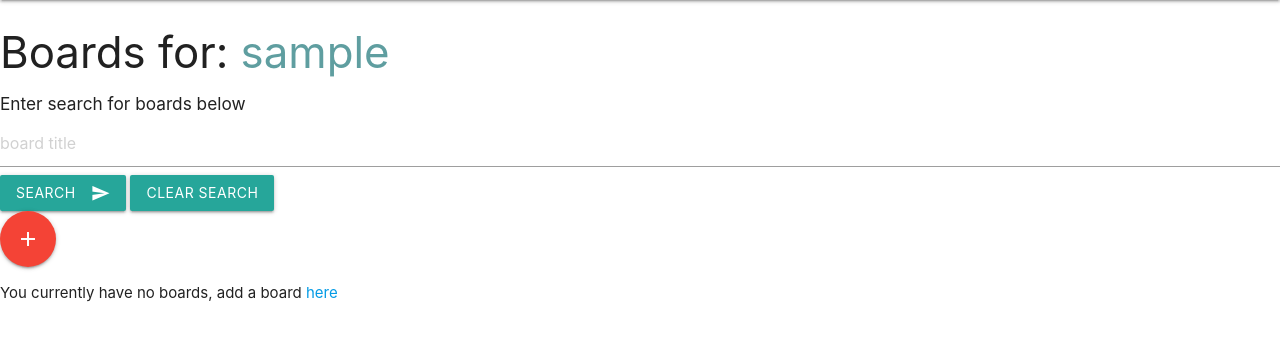
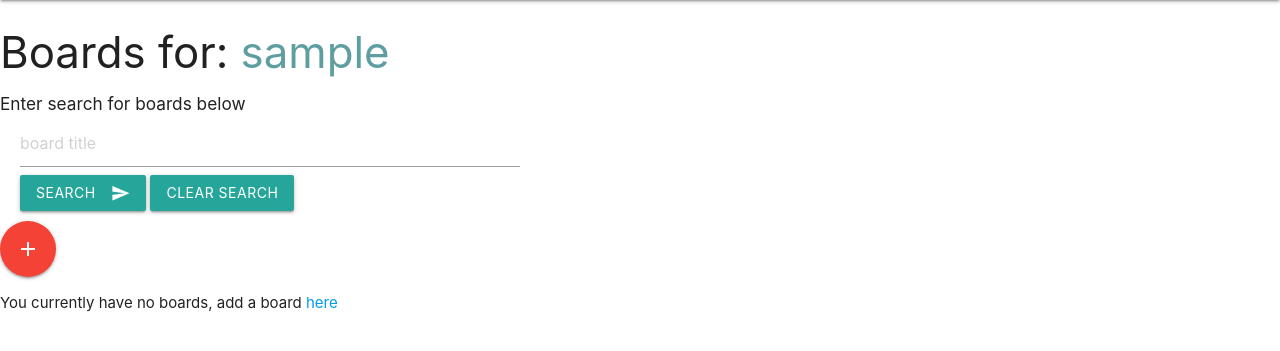
Before and after one commit to vvela2022/Gift-Planner-App, a Django app: page /boards/ in a window 1280 px wide. Shown: the part 64-415 px from the top of the page. Run offline with Django 4.2, Linux system fonts and the light colour scheme; the visitor is signed in with stand-in values (Sample User, id 1); data that the repository does not hold is empty.

Commit message:
more styling

```diff
--- a/main_app/static/styles/main.css
+++ b/main_app/static/styles/main.css
@@ -1,3 +1,5 @@
+
+
 .home-container {
     max-width: 1000px;
     margin: auto;
@@ -20,3 +22,17 @@ h3 > span {
 .board-img {
     max-width: 100px;
 }
+
+.search-bar, .gift-form, .update-form {
+    width: 500px;
+    margin-left: 20px;
+}
+
+.search-bar, .add-button-container {
+    margin-bottom: 10px;
+}
+
+.button-container {
+    display: flex;
+    gap: 10px;
+}
--- a/main_app/templates/base.html
+++ b/main_app/templates/base.html
@@ -40,6 +40,9 @@
         </div>
     </nav>
     {% endif %}
-    {% block content %}{% endblock %}
+
+    {% block content %}
+    {% endblock %}
 </body>
+
 </html>
--- a/main_app/templates/board_delete_confirmation.html
+++ b/main_app/templates/board_delete_confirmation.html
@@ -1,7 +1,8 @@
 {% extends 'base.html' %}
 {% block title %}Board Delete Confirmation{% endblock %}
 {% block content %}
-<h4>Are you sure you want to Delete {{board.title}}</h4>
+<h4>Are you sure you want to Delete Board: {{board.title}}</h4>
+<div class="button-container">
     <form method="post">
         {% csrf_token %}
             <button class="btn waves-effect waves-light btn-small" type="submit">Confirm</button>
@@ -9,4 +10,6 @@
     <a href="{% url 'board_detail' board.pk %}">
         <button class="btn waves-effect waves-light btn-small">Cancel</button>
     </a>
+</div>
+
 {% endblock %}
--- a/main_app/templates/board_detail.html
+++ b/main_app/templates/board_detail.html
@@ -36,7 +36,7 @@
 
 <h4>Add a new gift idea to board: {{board.title}}</h4>
 <!-- adding form for new gift_idea -->
-<form form action="{% url 'gift_create' board.pk%}" method="post">
+<form class="gift-form" form action="{% url 'gift_create' board.pk%}" method="post">
     {% csrf_token %}
     <div>
         <div>
--- a/main_app/templates/board_list.html
+++ b/main_app/templates/board_list.html
@@ -4,10 +4,9 @@
 <h3>Boards for: <span>{{user.username}}</span></h3>
 <h6>{{header}}</h6>
 
-<form>
-    <div>
+<form class="search-bar">
         <div>
-            <input class="input" type="text" name="title" placeholder="board title"/>
+            <input class="search-input" type="text" name="title" placeholder="board title"/>
         </div>
         <div>
             <button class="btn waves-effect waves-light" type="submit">Search
@@ -19,9 +18,8 @@
             </a>
 
         </div>
-    </div>
 </form>
-<div>
+<div class="add-button-container">
     <a class="btn-floating btn-large waves-effect waves-light red" href="{% url 'board_create' %}">
         <i class="material-icons">add</i>
     </a>
@@ -32,7 +30,7 @@
     <div class="row">
         {% for board in boards %}
         <div class="col s6 m3">
-            <div class="card large">
+            <div class="card large hoverable">
                 <div class="card-image">
                     <a href="{% url 'board_detail' board.pk %}">
                     <img src="{{board.image}}" alt="{{board.title}}"/>
```
Also changed, not shown: main_app/templates/board_update.html (+7 -4 lines). Lines whose indentation alone changed are shown as unchanged.
